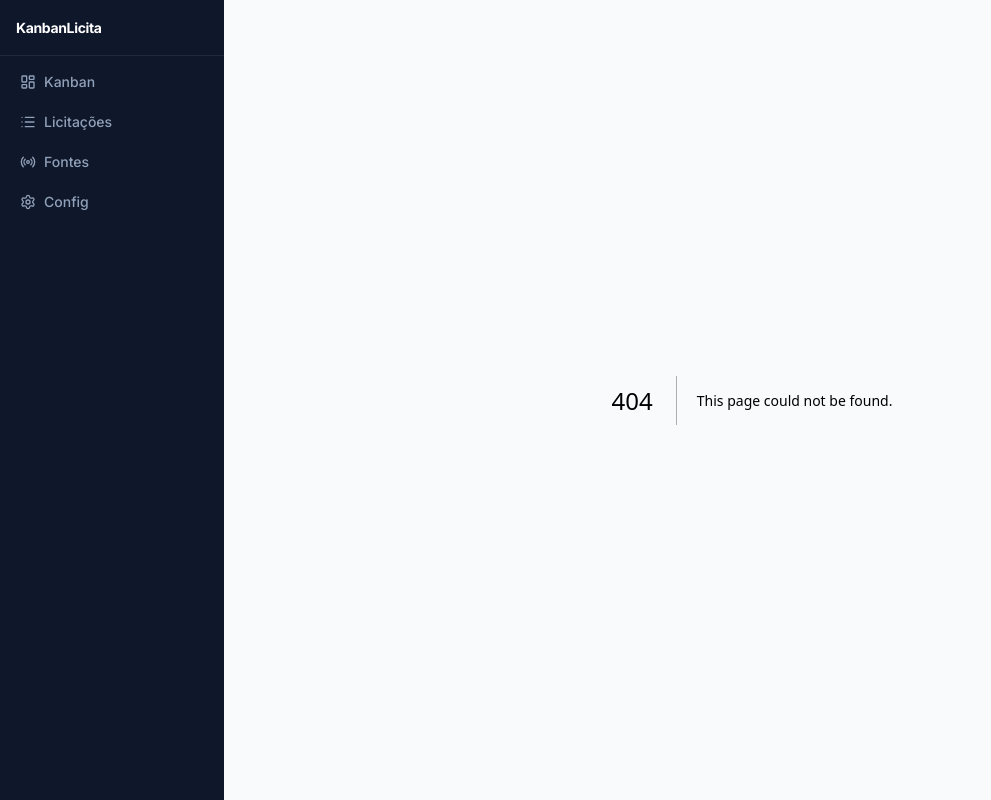
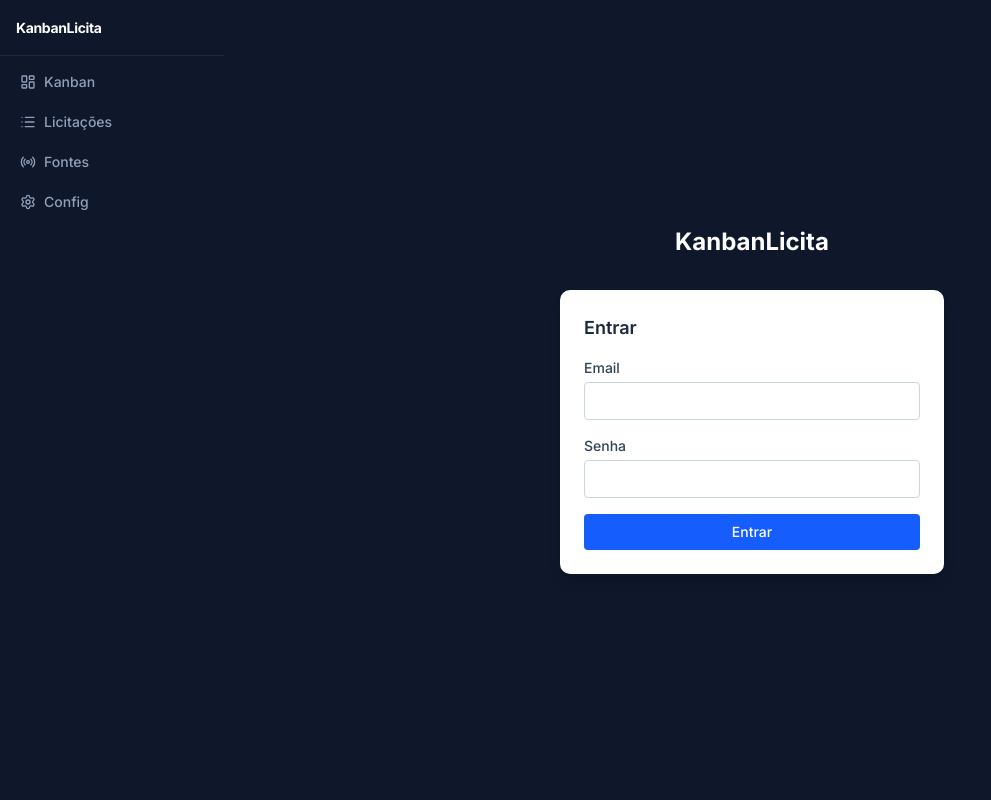
Before and after one commit to ViniciusMilanez82/kanbamlicita, a Next.js app: page /login in a window 1280 px wide. Before the commit this address had no page. Shown: the whole page, without its empty margins (0-991 px from the left). Built offline with nearby package versions, Linux system fonts and the light colour scheme; no server answers.

Commit message:
feat(c2a): add login page UI

```diff
--- /dev/null
+++ b/app/login/LoginForm.tsx
@@ -0,0 +1,78 @@
+// app/login/LoginForm.tsx
+'use client'
+
+import { useState } from 'react'
+import { signIn } from 'next-auth/react'
+
+export function LoginForm() {
+  const [email, setEmail] = useState('')
+  const [senha, setSenha] = useState('')
+  const [erro, setErro] = useState<string | null>(null)
+  const [loading, setLoading] = useState(false)
+
+  async function handleSubmit(e: React.FormEvent) {
+    e.preventDefault()
+    setLoading(true)
+    setErro(null)
+
+    // redirect: false to capture error before redirecting
+    // (spec uses redirectTo directly, but this approach allows showing error messages)
+    const result = await signIn('credentials', {
+      email,
+      senha,
+      redirect: false,
+    })
+
+    if (result?.error) {
+      setErro('Email ou senha incorretos')
+      setLoading(false)
+      return
+    }
+
+    // router.push doesn't update server-side session — full reload necessary
+    window.location.href = '/kanban'
+  }
+
+  return (
+    <form onSubmit={handleSubmit} className="flex flex-col gap-4">
+      <div className="flex flex-col gap-1">
+        <label htmlFor="email" className="text-sm font-medium text-slate-700">
+          Email
+        </label>
+        <input
+          id="email"
+          type="email"
+          value={email}
+          onChange={(e) => setEmail(e.target.value)}
+          required
+          autoComplete="email"
+          className="border border-slate-300 rounded px-3 py-2 text-sm focus:outline-none focus:ring-2 focus:ring-blue-500"
+        />
+      </div>
+      <div className="flex flex-col gap-1">
+        <label htmlFor="senha" className="text-sm font-medium text-slate-700">
+          Senha
+        </label>
+        <input
+          id="senha"
+          type="password"
+          value={senha}
+          onChange={(e) => setSenha(e.target.value)}
+          required
+          autoComplete="current-password"
+          className="border border-slate-300 rounded px-3 py-2 text-sm focus:outline-none focus:ring-2 focus:ring-blue-500"
+        />
+      </div>
+      {erro && (
+        <p className="text-sm text-red-600">{erro}</p>
+      )}
+      <button
+        type="submit"
+        disabled={loading}
+        className="bg-blue-600 text-white rounded px-4 py-2 text-sm font-medium hover:bg-blue-700 disabled:opacity-50 disabled:cursor-not-allowed"
+      >
+        {loading ? 'Entrando…' : 'Entrar'}
+      </button>
+    </form>
+  )
+}
--- /dev/null
+++ b/app/login/page.tsx
@@ -0,0 +1,23 @@
+// app/login/page.tsx
+import { auth } from '@/auth'
+import { redirect } from 'next/navigation'
+import { LoginForm } from './LoginForm'
+
+export default async function LoginPage() {
+  const session = await auth()
+  if (session) redirect('/kanban')
+
+  return (
+    <div className="min-h-screen bg-slate-900 flex items-center justify-center p-4">
+      <div className="w-full max-w-sm">
+        <div className="text-center mb-8">
+          <h1 className="text-2xl font-bold text-white">KanbanLicita</h1>
+        </div>
+        <div className="bg-white rounded-lg shadow-lg p-6">
+          <h2 className="text-lg font-semibold text-slate-800 mb-4">Entrar</h2>
+          <LoginForm />
+        </div>
+      </div>
+    </div>
+  )
+}
```
